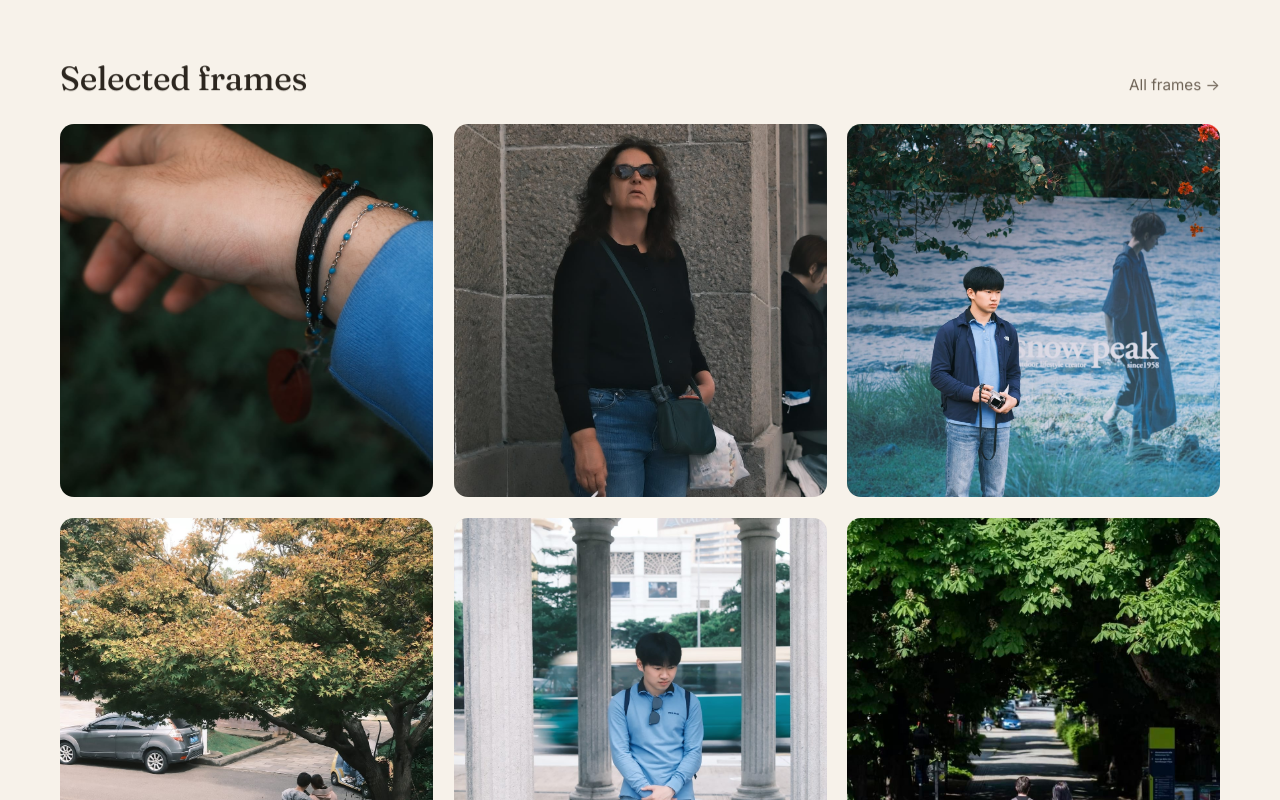
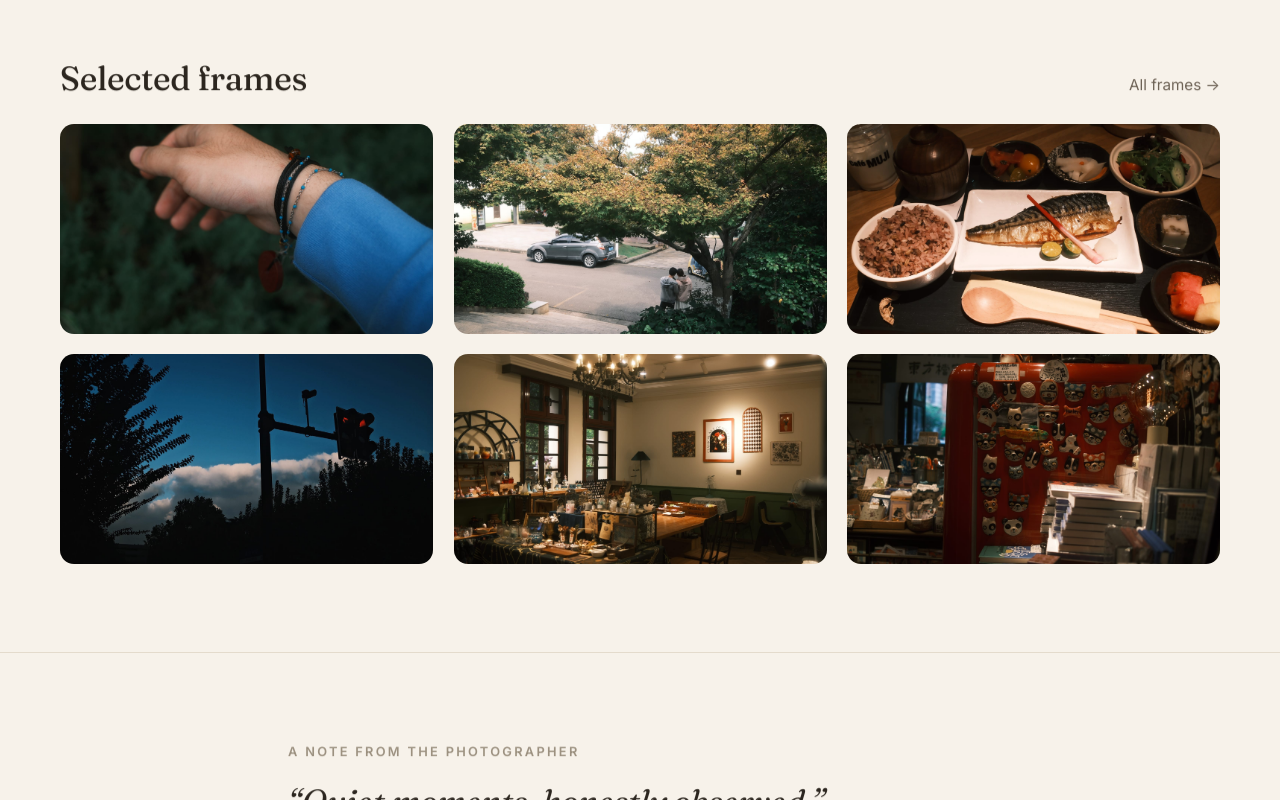
Before and after one commit to Friendheim/FriendheimNiephotograph, a React (Vite) app: page / in a window 1280 px wide. Shown: the part 840-1640 px from the top of the page. Built offline with nearby package versions, Linux system fonts and the light colour scheme; the HTML template or start-up script is replaced by a standard one.

Commit message:
Featured: pick 6 works with identical 16:9 natural ratio (no cropping)

```diff
--- a/src/index.css
+++ b/src/index.css
@@ -432,12 +432,6 @@ ul {
   display: grid;
   grid-template-columns: repeat(3, 1fr);
   gap: 1.3rem;
-}
-
-/* Featured cards use a near-square crop so the strip reads as one even row */
-.featured-grid .work-card img {
-  aspect-ratio: 1 / 1;
-  object-fit: cover;
 }
 
 /* ---------- 9. Work card (shared) ---------- */
--- a/src/pages/Home.jsx
+++ b/src/pages/Home.jsx
@@ -5,8 +5,18 @@ import Lightbox from '../components/Lightbox.jsx'
 import { site } from '../data/site.js'
 import { works } from '../data/works.js'
 
+// Six featured frames with an identical natural aspect ratio (16:9) — no cropping.
+const FEATURED_KEYS = [
+  '../assets/works/portrait/portrait-01.jpg',
+  '../assets/works/portrait/portrait-04.jpg',
+  '../assets/works/street/street-02.jpg',
+  '../assets/works/street/street-03.jpg',
+  '../assets/works/travel/travel-01.jpg',
+  '../assets/works/travel/travel-02.jpg',
+]
+
 export default function Home() {
-  const featured = works.slice(0, 6)
+  const featured = FEATURED_KEYS.map((k) => works.find((w) => w.id === k)).filter(Boolean)
   const [selected, setSelected] = useState(null)
 
   return (
```
